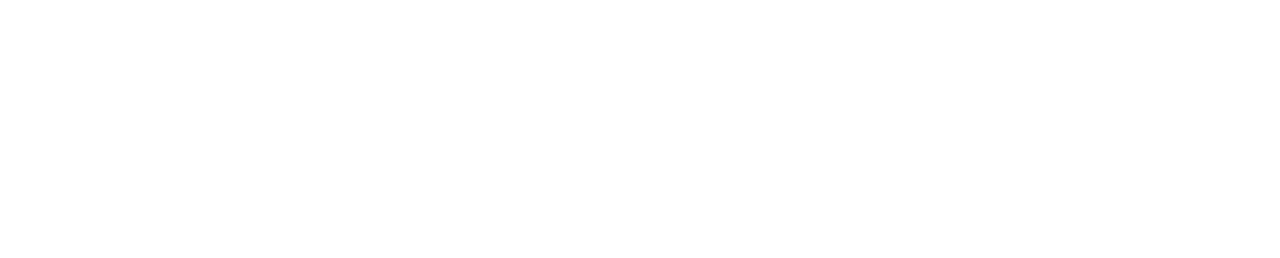
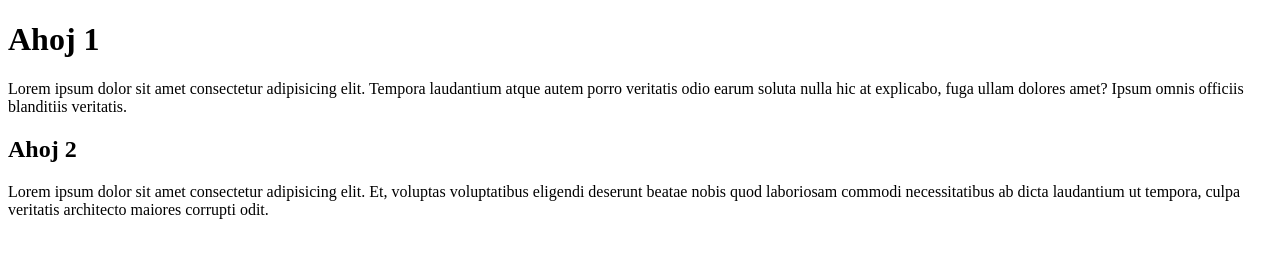
Before and after one commit to Martin7137/github-demo, a plain HTML site: page index.html in a window 1280 px wide. Drawn offline with Linux system fonts and the light colour scheme.

Commit message:
Vložen obsah do body H1, H2, P

```diff
--- a/index.html
+++ b/index.html
@@ -8,6 +8,9 @@
     <title>Document</title>
 </head>
 <body>
-
+    <h1>Ahoj 1</h1>
+    <p>Lorem ipsum dolor sit amet consectetur adipisicing elit. Tempora laudantium atque autem porro veritatis odio earum soluta nulla hic at explicabo, fuga ullam dolores amet? Ipsum omnis officiis blanditiis veritatis.</p>
+    <h2>Ahoj 2</h2>
+    <p>Lorem ipsum dolor sit amet consectetur adipisicing elit. Et, voluptas voluptatibus eligendi deserunt beatae nobis quod laboriosam commodi necessitatibus ab dicta laudantium ut tempora, culpa veritatis architecto maiores corrupti odit.</p>
 </body>
 </html>
```
